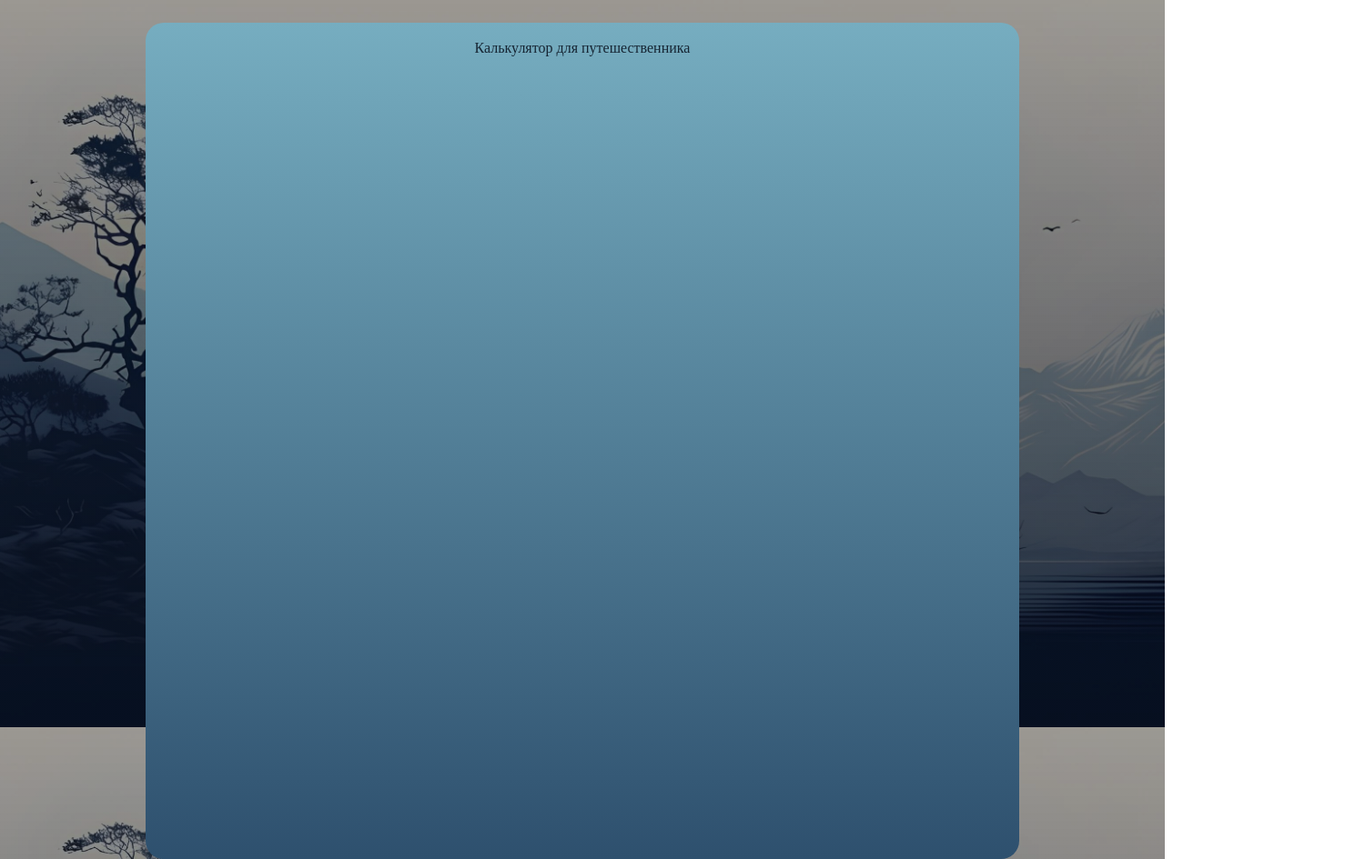
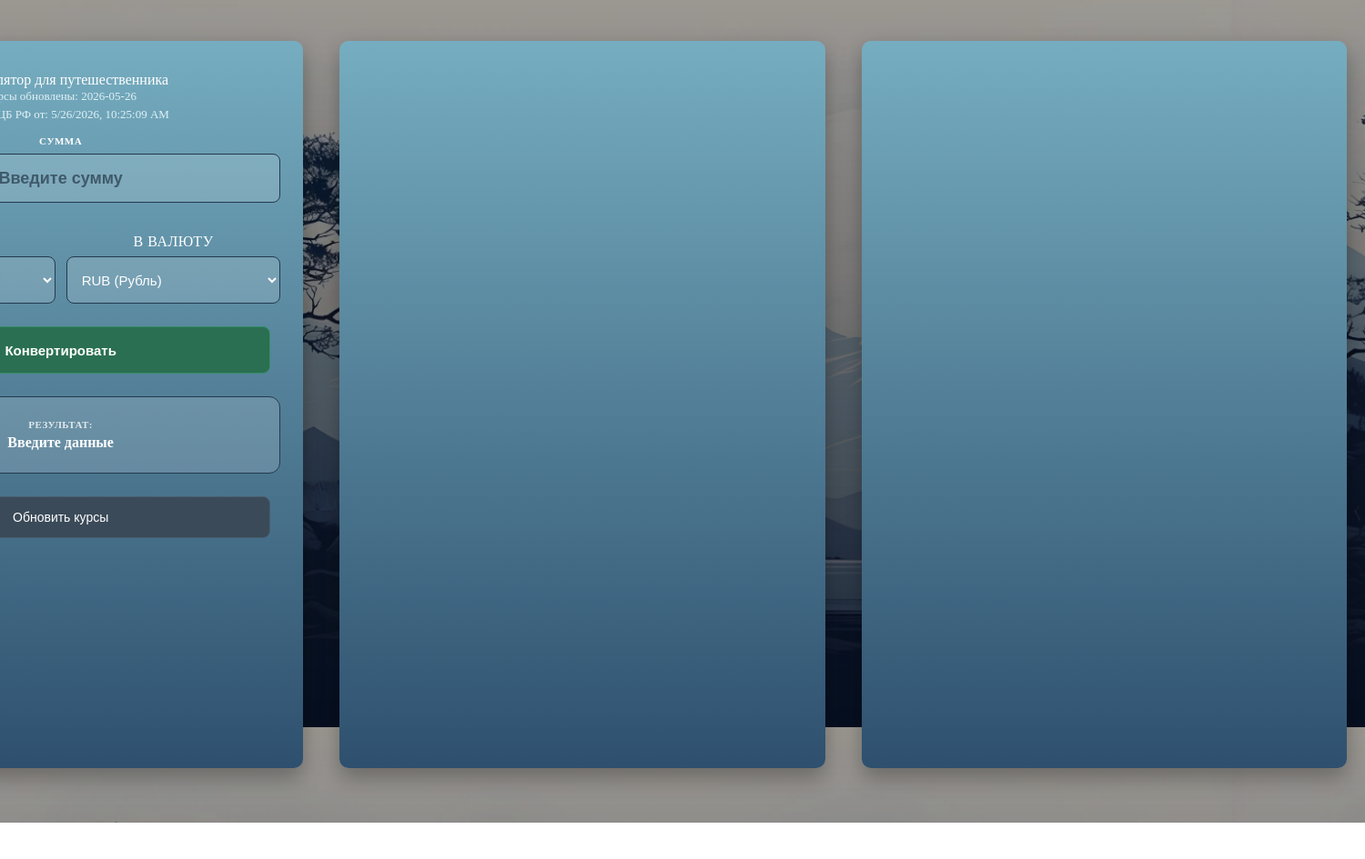
Before and after one commit to shrine1337/travel-calculator_finall, a website built with Vite: page index.html in a window 1280 px wide. Shown: the whole page at 91% size, 1500 px wide, since content can reach past the window. After the commit the page ends 905 px from the top, so only its background shows below. Built offline with nearby package versions, Linux system fonts and the light colour scheme; no server answers.

Commit message:
currencies

```diff
--- a/index.html
+++ b/index.html
@@ -7,14 +7,67 @@
     <link rel="stylesheet" href="src/reset.css">
     <link rel="stylesheet" href="src/style.css">
     <link rel="icon" href="src/assets/image.png">
+    <script type="module" src="/src/main.js"></script>
     <title>Калькулятор для путешественника</title>
 </head>
 
 <body>
     <div class="container">
-        <div class="header">
-            <h1>Калькулятор для путешественника</h1>
+        <div class="currencies">
+            <div class="header">
+                <h1>Калькулятор для путешественника</h1>
+                <div class="update">
+                    Курсы обновлены: <span id="last-time-updated">date</span>
+                </div>
+
+                <div class="section-box">
+                    <div class="summa-centered">
+                        <span>Сумма</span>
+                        <input type="text" id="calc-amount" class="sum" placeholder="Введите сумму">
+                        <span class="error-message" id="error-amount"></span>
+                    </div>
+
+                    <div class="form-row">
+                        <div class="form-group">
+                            <label for="from-currency">Из валюты</label>
+                            <select id="from-currency">
+                                <option value="USD">USD (Доллар)</option>
+                                <option value="EUR">EUR (Евро)</option>
+                                <option value="CNY">CNY (Юань)</option>
+                                <option value="UAH">UAH (Гривна)</option>
+                                <option value="RUB">RUB (Рубль)</option>
+                            </select>
+                        </div>
+
+                        <div class="form-group">
+                            <label for="to-currency">В валюту</label>
+                            <select id="to-currency">
+                                <option value="RUB" selected>RUB (Рубль)</option>
+                                <option value="USD">USD (Доллар)</option>
+                                <option value="EUR">EUR (Евро)</option>
+                                <option value="CNY">CNY (Юань)</option>
+                                <option value="UAH">UAH (Гривна)</option>
+                            </select>
+                        </div>
+                    </div>
+
+                    <div class="button-centered-wrap">
+                        <button id="btn-convert">Конвертировать</button>
+                    </div>
+
+                    <div id="currency-result" class="result-display">Введите данные</div>
+
+                    <div class="button-centered-wrap">
+                        <button id="btn-update-rates" class="btn-secondary">Обновить курсы</button>
+                    </div>
+                </div>
+
+
+
+            </div>
         </div>
+        <div class="way"></div>
+        <div class="wishlist"></div>
     </div>
 </body>
 
--- /dev/null
+++ b/src/currencies-js/controller.js
@@ -0,0 +1,49 @@
+import * as Model from './model.js'
+import * as View from './view.js'
+
+export async function refreshRates() {
+    const data = await Model.loadRates()
+    View.updateTime(data.Date, data.Timestamp)
+}
+
+export function convertCurrency() {
+    const sumInput = document.querySelector('#calc-amount')
+    const amount = parseFloat(sumInput.value)
+    const fromCode = document.getElementById('from-currency').value
+    const toCode = document.getElementById('to-currency').value
+
+    const currencyRates = Model.getCurrencyRates()
+    const fromRate = currencyRates[fromCode]
+    const toRate = currencyRates[toCode]
+    const result = amount * (fromRate / toRate)
+
+    if (isNaN(amount) || sumInput.value.trim() === '') {
+        View.showResult('Введите сумму')
+        return
+    }
+
+    View.showResult(`${amount.toLocaleString('ru-RU')} ${fromCode} = ${result.toFixed(2)} ${toCode}`)
+}
+
+export function setupEventListeners() {
+    const btn = document.querySelector('#btn-convert')
+    const sumInput = document.querySelector('#calc-amount')
+    const refreshBtn = document.getElementById('btn-update-rates')
+
+    if (btn) {
+        btn.addEventListener('click', convertCurrency)
+    }
+
+    if (sumInput && btn) {
+        sumInput.addEventListener('keypress', (e) => {
+            if (e.key === 'Enter') btn.click()
+        })
+    }
+
+    if (refreshBtn) {
+        refreshBtn.addEventListener('click', async () => {
+            await refreshRates()
+            convertCurrency()
+        })
+    }
+}
--- /dev/null
+++ b/src/currencies-js/model.js
@@ -0,0 +1,27 @@
+let currentValues = { RUB: 1 }
+
+export async function loadRates() {
+    try {
+        const response = await fetch('https://cbr-xml-daily.ru')
+        const data = await response.json()
+        currentValues = {
+            RUB: 1,
+            USD: data.Valute.USD.Value / data.Valute.USD.Nominal,
+            EUR: data.Valute.EUR.Value / data.Valute.EUR.Nominal,
+            CNY: data.Valute.CNY.Value / data.Valute.CNY.Nominal,
+            UAH: data.Valute.UAH.Value / data.Valute.UAH.Nominal
+        }
+        return data
+    } catch (error) {
+        console.error(error)
+        currentValues = { RUB: 1, USD: 92.5, EUR: 100.2, CNY: 12.8, UAH: 2.3 }
+
+        // Вместо слова "Резерв" возвращаем текущую дату в формате API
+        const today = new Date().toISOString().split('T')[0]
+        return { Date: today, Timestamp: new Date() }
+    }
+}
+
+export function getCurrencyRates() {
+    return currentValues
+}
--- /dev/null
+++ b/src/currencies-js/view.js
@@ -0,0 +1,16 @@
+export function updateTime(date, timestamp) {
+    const updateSpan = document.getElementById('last-time-updated')
+    if (updateSpan) {
+        const ratesDate = new Date(timestamp)
+        // Исправлено: убрали дублирование текста и добавили индекс [0] к сплиту даты
+        updateSpan.innerHTML = `${date.split('T')[0]}<br>
+                                Оф курс ЦБ РФ от: ${ratesDate.toLocaleString()}`
+    }
+}
+
+export function showResult(text) {
+    const resultDiv = document.getElementById('currency-result')
+    if (resultDiv) {
+        resultDiv.textContent = text
+    }
+}
--- a/src/main.js
+++ b/src/main.js
@@ -0,0 +1,8 @@
+import * as Controller from './currencies-js/controller.js'
+
+async function init() {
+    await Controller.refreshRates()
+    Controller.setupEventListeners()
+}
+
+init()
--- a/src/style.css
+++ b/src/style.css
@@ -1,33 +1,238 @@
-:root {
-    background-image:
-        linear-gradient(rgba(10, 20, 38, 0.4), rgba(5, 10, 25, 0.75)),
-        url('assets/back.jpg');
-    background-size: cover;
-    background-position: center;
-    background-repeat: no-repeat;
-    background-attachment: fixed;
+* {
+  margin: 0;
+  padding: 0;
+  box-sizing: border-box;
 }
 
 body {
-    display: flex;
-    justify-content: center;
+  min-height: 100vh;
+  display: flex;
+  justify-content: center;
+  align-items: center;
+  background-image: linear-gradient(rgba(10, 20, 38, 0.4), rgba(5, 10, 25, 0.75)), url('assets/back.jpg');
+  background-size: cover;
+  background-position: center;
+  background-repeat: no-repeat;
+  background-attachment: fixed;
+  font-family: -apple-system, BlinkMacSystemFont, "Segoe UI", Roboto, sans-serif;
+  padding: 20px;
 }
 
 .container {
-    background: #2E506E;
-    background: linear-gradient(0deg, #2E506E, #76ADC0);
-    width: 920px;
-    height: 880px;
-    border-radius: 20px;
-    margin-top: 25px;
-    padding: 20px;
+  display: flex;
+  width: 1720px;
+  height: 880px;
+  margin-top: 25px;
+  padding: 20px;
 }
-.header {
-    width: 920;
-    height: 100px;
+
+.currencies, .way, .wishlist {
+  background: linear-gradient(0deg, #2E506E, #76ADC0);
+  width: 570px;
+  height: 800px;
+  border-radius: 10px;
+  padding: 35px 25px 25px 25px;
+  display: flex;
+  flex-direction: column;
+  justify-content: space-between;
+  box-shadow: 0 10px 25px rgba(0, 0, 0, 0.3);
 }
+
+.way {
+  margin-left: 40px;
+  margin-right: 40px;
+}
+
 h1 {
-    color: #162533;
-    font-size: 35px;
-    text-align: center;
+  font-size: 26px;
+  text-align: center;
+  margin-bottom: 5px;
+  color: #ffffff;
+  font-weight: 700;
+  white-space: nowrap;
 }
+
+.update {
+  font-size: 13px;
+  text-align: center;
+  color: #e2f1f6;
+  line-height: 1.5;
+  margin-bottom: 5px;
+}
+
+.section-box {
+  width: 100%;
+  max-width: 520px;
+  margin: 0 auto;
+  display: flex;
+  flex-direction: column;
+  gap: 25px;
+  flex-grow: 1;
+  justify-content: space-between;
+}
+
+.summa-centered {
+  display: flex;
+  flex-direction: column;
+  align-items: center;
+  gap: 8px;
+  width: 100%;
+  margin-top: 10px;
+}
+
+label, .summa-centered span, .summa span {
+  font-size: 11px;
+  font-weight: 600;
+  color: #ffffff;
+  text-transform: uppercase;
+  letter-spacing: 0.5px;
+  text-align: center;
+}
+
+.summa-centered .sum {
+  width: 100%;
+  height: 54px;
+  font-size: 18px;
+  text-align: center;
+  font-weight: 600;
+  padding: 10px;
+  border-radius: 8px;
+  background: rgba(255, 255, 255, 0.15);
+  border: 1px solid #233a4e;
+  color: #162533;
+  outline: none;
+}
+
+.summa-centered .sum::placeholder {
+  color: #162533;
+  text-align: center;
+  opacity: 0.6;
+}
+
+.form-row {
+  display: flex;
+  gap: 12px;
+  width: 100%;
+}
+
+.form-group {
+  flex: 1;
+  display: flex;
+  flex-direction: column;
+  gap: 8px;
+}
+
+select, input[type="text"], .sum {
+  width: 100%;
+  height: 48px;
+  padding: 12px;
+  border-radius: 8px;
+  background: rgba(255, 255, 255, 0.15);
+  border: 1px solid #233a4e;
+  color: #ffffff;
+  font-size: 15px;
+  font-weight: 500;
+  outline: none;
+}
+
+select {
+  height: 52px;
+}
+
+select option {
+  background-color: #2E506E;
+  color: #ffffff;
+}
+
+select:focus, input:focus {
+  border-color: #76ADC0;
+}
+
+input.invalid {
+  border-color: #fc8181 !important;
+  background: rgba(229, 62, 62, 0.2) !important;
+}
+
+.error-message {
+  color: #fc8181;
+  font-size: 12px;
+  margin-top: 2px;
+  text-align: center;
+}
+
+.button-centered-wrap {
+  display: flex;
+  justify-content: center;
+  width: 100%;
+}
+
+button {
+  width: 100%;
+  max-width: 460px;
+  height: 52px;
+  border-radius: 8px;
+  color: #ffffff;
+  border: none;
+  font-size: 15px;
+  font-weight: 600;
+  cursor: pointer;
+  display: flex;
+  justify-content: center;
+  align-items: center;
+}
+
+#btn-convert {
+  background: #2a6f51;
+  border: 1px solid #368f69;
+}
+
+#btn-convert:hover {
+  background: #1e523b;
+}
+
+.btn-secondary, #refresh-rates {
+  background: #3a4a58;
+  border: 1px solid #4a5d6e;
+  height: 46px;
+  font-size: 14px;
+  font-weight: 500;
+  margin-bottom: 10px;
+}
+
+.btn-secondary:hover, #refresh-rates:hover {
+  background: #2b3742;
+}
+
+.result-display, .result {
+  background: rgba(255, 255, 255, 0.15);
+  padding: 25px 20px;
+  border-radius: 12px;
+  border: 1px solid #233a4e;
+  text-align: center;
+  font-size: 16px;
+  font-weight: 600;
+  color: #ffffff;
+}
+
+.result-display::before, .result span {
+  content: "РЕЗУЛЬТАТ:";
+  display: block;
+  font-size: 11px;
+  color: #ffffff;
+  text-transform: uppercase;
+  letter-spacing: 0.5px;
+  font-weight: 600;
+  margin-bottom: 6px;
+  opacity: 0.8;
+}
+
+.res {
+  font-size: 26px;
+  font-weight: 700;
+  color: #ffffff;
+  letter-spacing: -0.5px;
+}
+
+.hidden {
+  display: none !important;
+}
```
